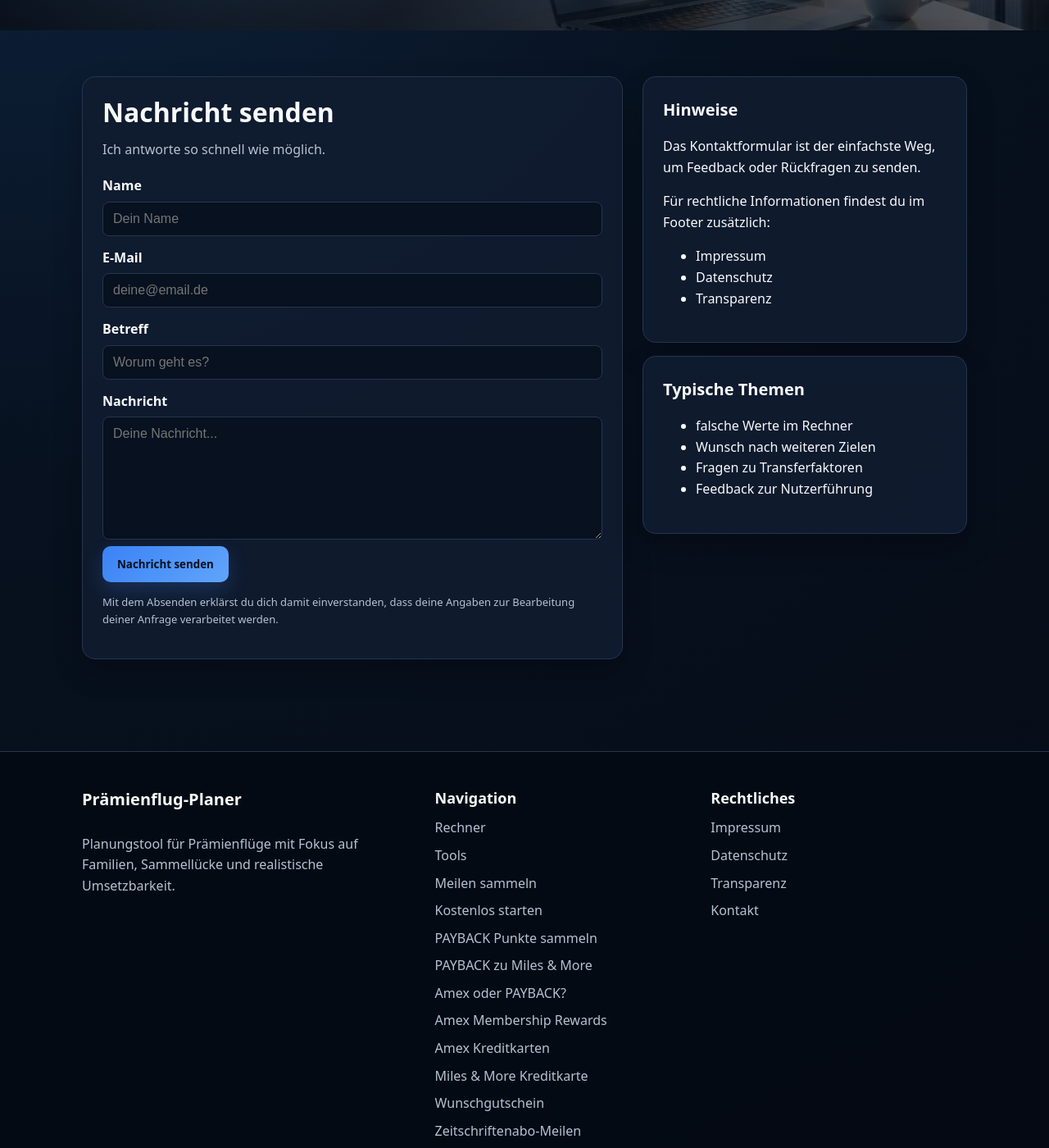
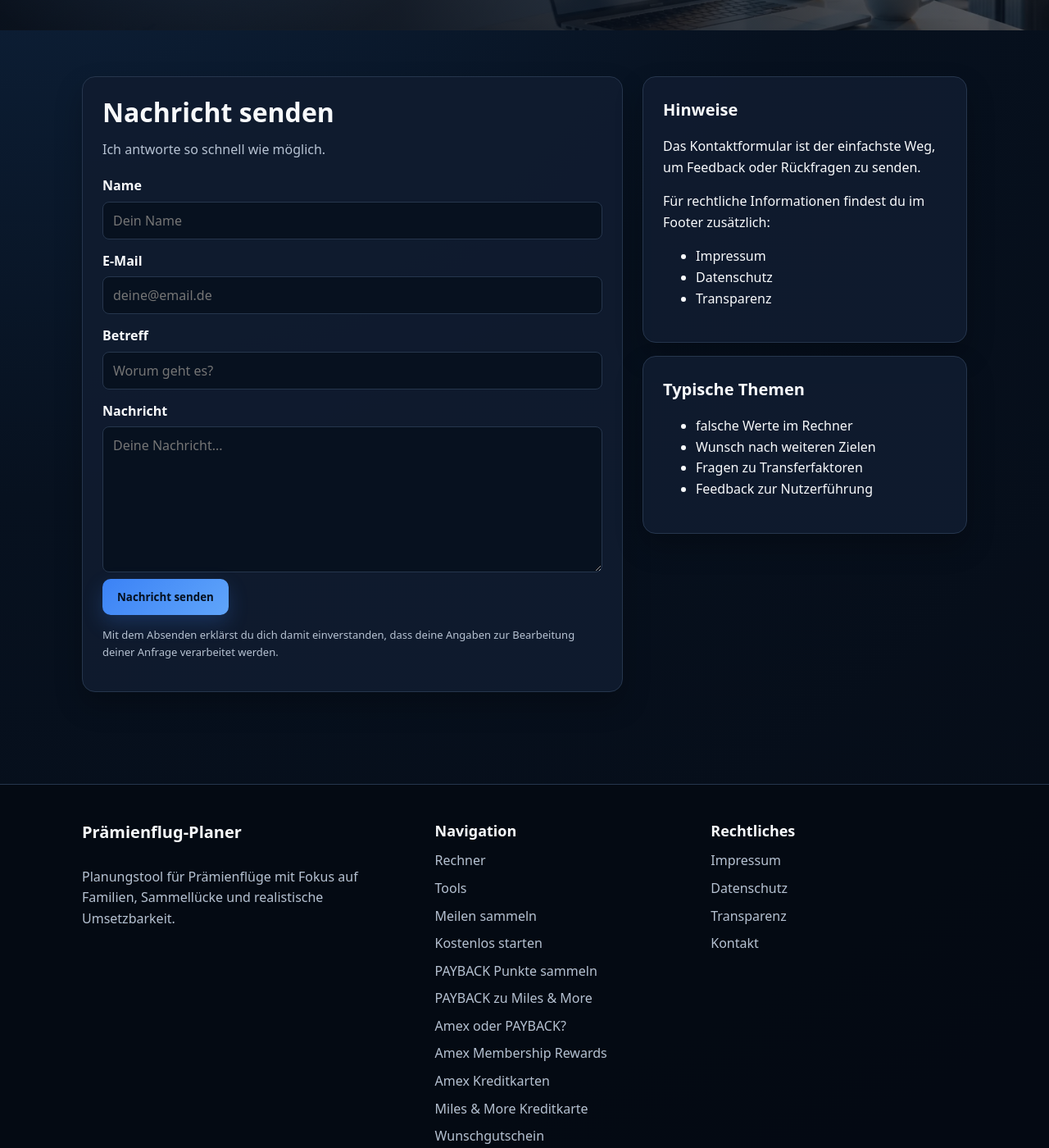
Before and after one commit to Praemienflug-Planer/miles-planer, a Jekyll site: the page built from kontakt.html, in a window 1280 px wide and 1400 px high, scrolled down 468 px. Shown: the whole window at 82% size. Built offline with Jekyll 4.4.1, drawn with Linux system fonts in a browser that asks for light colours.

Commit message:
Inherit global font in contact form fields

```diff
--- a/assets/css/layout.css
+++ b/assets/css/layout.css
@@ -114,7 +114,7 @@
   background: #07111f;
   color: var(--text);
   font-size: 16px;
-  font-family: Arial, sans-serif;
+  font-family: inherit;
 }
 .contact-form input:focus, .contact-form textarea:focus { outline: 2px solid rgba(96, 165, 250, 0.45); border-color: var(--primary); }
 .contact-form textarea { resize: vertical; }
```
